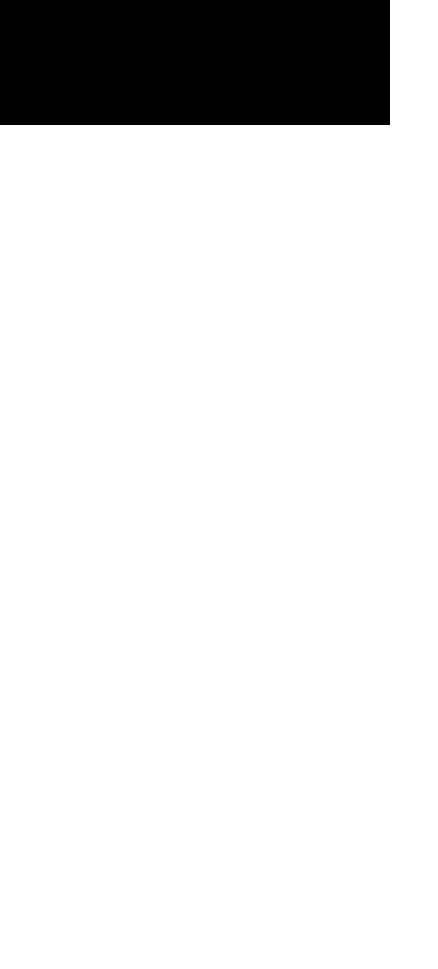
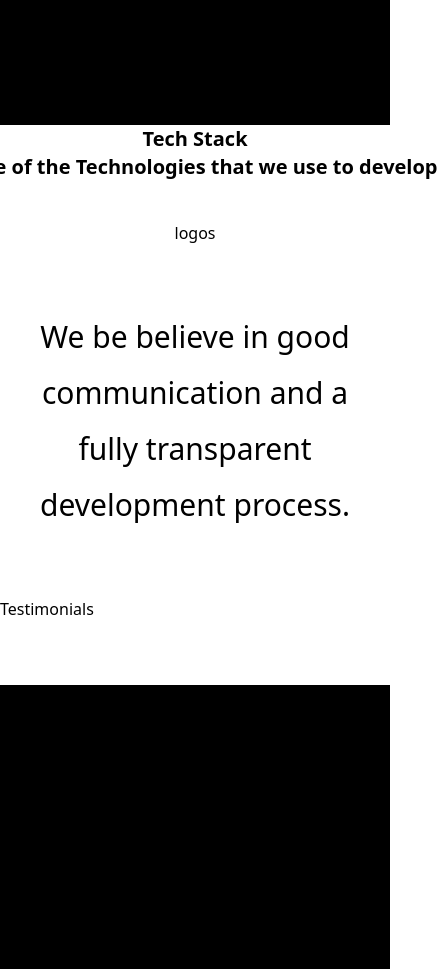
Before and after one commit to Aldair7/Portfolio-Public, a Next.js app: page / in a window 390 px wide. Shown: the part 5120-6089 px from the top of the page, 438 px wide, since content can reach past the window. Before the commit the page ends 5245 px from the top, so only its background shows below. Built offline with nearby package versions, Linux system fonts and the light colour scheme.

Commit message:
Tech stack component addes and a new util for resize

```diff
--- /dev/null
+++ b/components/techstack.tsx
@@ -0,0 +1,24 @@
+import React from "react";
+
+const TechStack: React.FC = () => (
+  <section className="bg-white min-h-screen flex flex-col justify-center gap-16 md:gap-32">
+    <div className="flex flex-col justify-center items-center">
+      <h3 className="text-xl mb-10 font-bold text-center" >
+        <span className="whitespace-nowrap">Tech Stack</span>{' '}
+        <span className="whitespace-nowrap">some of the Technologies that we use to develop</span>
+      </h3>
+      <div>logos</div>
+    </div>
+    <div className="flex flex-col justify-center items-center">
+      <div className="container mx-auto lg:max-w-[70%] lg:px-10">
+        <h3 className="text-3xl lg:text-4xl tracking-tigh text-center px-10 !leading-[3.5rem]">
+          We be believe in good communication and a fully transparent development process.
+        </h3>
+      </div>
+    </div>
+    <div>Testimonials</div>
+    <div className="flex-1 bg-black"></div>
+  </section>
+)
+
+export default TechStack
--- a/src/app/layout.tsx
+++ b/src/app/layout.tsx
@@ -2,6 +2,7 @@ import type { Metadata } from "next";
 import localFont from "next/font/local";
 import "./globals.css";
 import ScrollObserver from "../../utils/scroll-observer";
+import SizeObserver from "../../utils/size-observer";
 
 const geistSans = localFont({
   src: "./fonts/GeistVF.woff",
@@ -29,9 +30,12 @@ export default function RootLayout({
       <body
         className={`${geistSans.variable} ${geistMono.variable} antialiased`}
       >
-        <ScrollObserver>        {children}
+        <SizeObserver>
+          <ScrollObserver>
+            {children}
+          </ScrollObserver>
+        </SizeObserver>
 
-        </ScrollObserver>
 
       </body>
     </html>
--- a/src/app/page.tsx
+++ b/src/app/page.tsx
@@ -3,6 +3,7 @@ import Headsection from "../../components/headsection";
 import AboutUs from "../../components/aboutus";
 import Skills from "../../components/skills";
 import Services from "../../components/services";
+import TechStack from "../../components/techstack";
 
 export default function Home() {
   return (
@@ -12,7 +13,7 @@ export default function Home() {
       <AboutUs />
       <Skills />
       <Services />
-
+      <TechStack />
     </>
   );
 }
--- /dev/null
+++ b/utils/size-observer.tsx
@@ -0,0 +1,31 @@
+"use client";
+import React, { useCallback, useEffect, useState } from "react";
+
+interface ScrollValue {
+  innerWidth: number
+}
+
+export const SizeContext = React.createContext<ScrollValue>({
+  innerWidth: 0
+
+})
+
+const SizeObserver: React.FC = ({ children }) => {
+  const [innerWidth, setInnerWidth] = useState(0)
+  const handleResize = useCallback(() => {
+    setInnerWidth(window.innerWidth)
+  }, [])
+
+  useEffect(() => {
+    handleResize()
+    window.addEventListener('resize', handleResize, { passive: true })
+    return () => window.removeEventListener('resize', handleResize)
+  }, [handleResize])
+
+  return (
+    <SizeContext.Provider value={{ innerWidth }}> {children} </SizeContext.Provider>
+  )
+
+}
+
+export default SizeObserver
```
Also changed, not shown: components/slider.tsx (added, +9 -0 lines).
